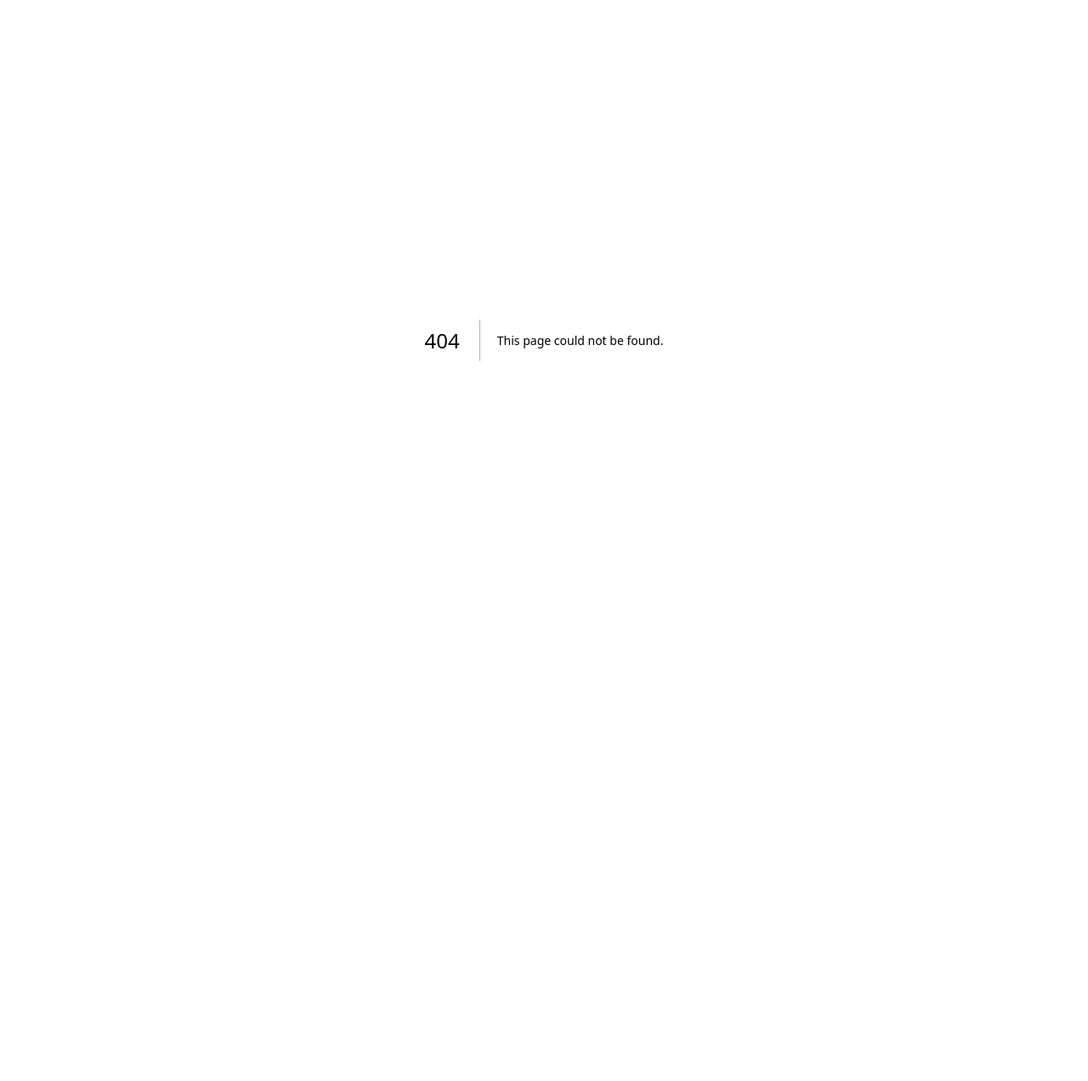
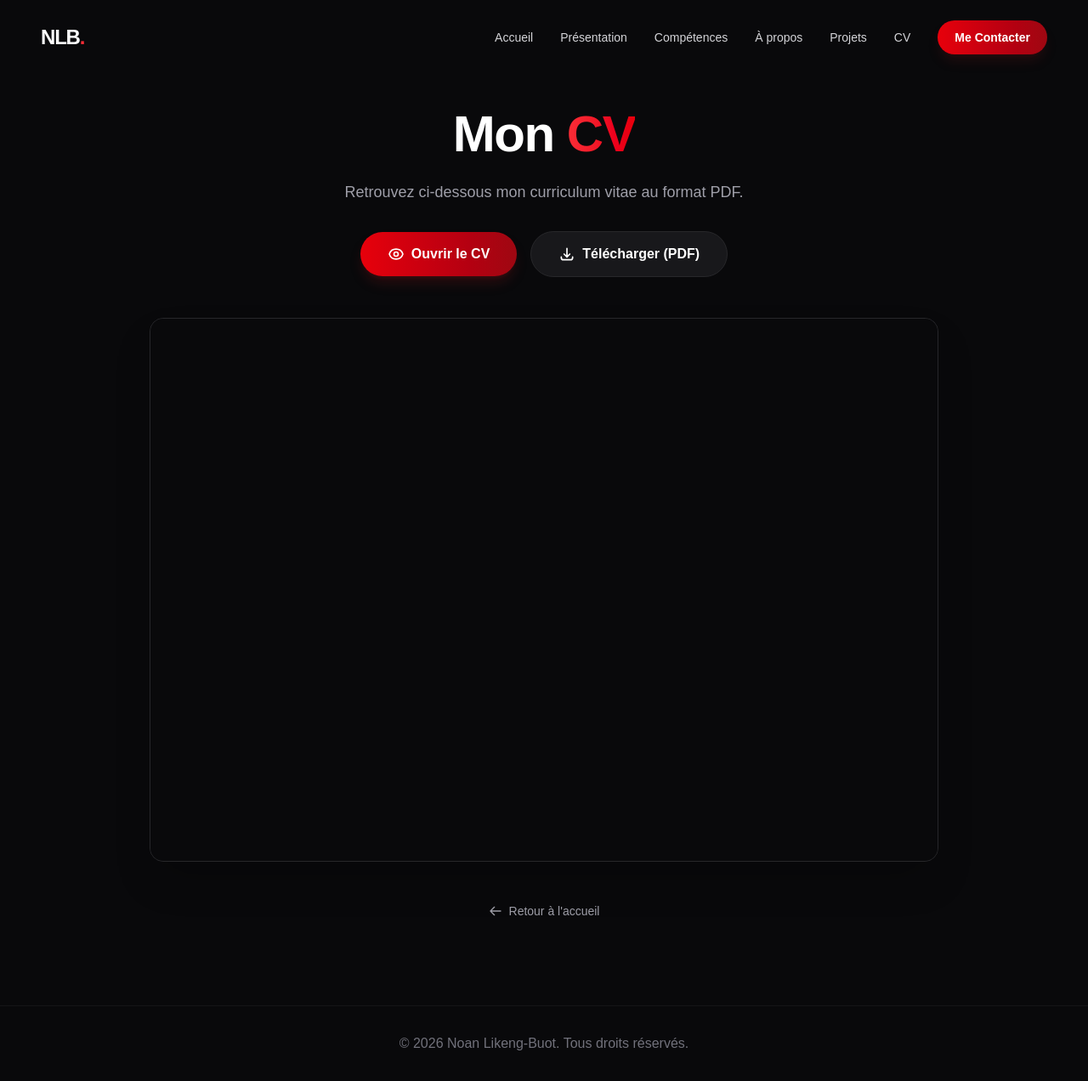
Before and after one commit to notyx/portfoliocv, a Next.js app: page /cv in a window 1280 px wide. Before the commit this address had no page. Shown: the whole page at 85% size. Before the commit the page ends 800 px from the top, so only its background shows below. Built offline with nearby package versions, Linux system fonts and the light colour scheme.

Commit message:
Ajout d'un nouveau projet

```diff
--- /dev/null
+++ b/app/cv/page.tsx
@@ -0,0 +1,69 @@
+import Navbar from "../../components/Navbar";
+import Link from "next/link";
+import { Metadata } from "next";
+
+export const metadata: Metadata = {
+  title: "Mon CV | Noan Likeng-Buot",
+  description: "Consultez et téléchargez mon Curriculum Vitae.",
+};
+
+export default function CVPage() {
+  return (
+    <>
+      <Navbar />
+
+      <main className="min-h-screen bg-zinc-950 pt-32 pb-24 selection:bg-red-600 selection:text-white flex flex-col items-center">
+        <div className="container mx-auto px-6 md:px-12 w-full max-w-5xl">
+          <div className="mb-12 text-center">
+            <h1 className="text-4xl md:text-6xl font-bold text-white mb-6 tracking-tight">
+              Mon <span className="text-transparent bg-clip-text bg-gradient-to-r from-red-500 to-red-600">CV</span>
+            </h1>
+            <p className="text-lg text-zinc-400 max-w-2xl mx-auto mb-8">
+              Retrouvez ci-dessous mon curriculum vitae au format PDF.
+            </p>
+
+            <div className="flex flex-col sm:flex-row items-center justify-center gap-4">
+              <a
+                href="/NOAN LIKENG-BUOT (2).pdf"
+                target="_blank"
+                rel="noopener noreferrer"
+                className="px-8 py-3.5 rounded-full text-base font-semibold bg-gradient-to-r from-red-600 to-red-800 text-white shadow-lg shadow-red-900/30 hover:shadow-red-900/50 hover:-translate-y-1 transition-all duration-300 flex items-center gap-2"
+              >
+                <svg className="w-5 h-5" fill="none" stroke="currentColor" viewBox="0 0 24 24" xmlns="http://www.w3.org/2000/svg"><path strokeLinecap="round" strokeLinejoin="round" strokeWidth={2} d="M15 12a3 3 0 11-6 0 3 3 0 016 0z" /><path strokeLinecap="round" strokeLinejoin="round" strokeWidth={2} d="M2.458 12C3.732 7.943 7.523 5 12 5c4.478 0 8.268 2.943 9.542 7-1.274 4.057-5.064 7-9.542 7-4.477 0-8.268-2.943-9.542-7z" /></svg>
+                Ouvrir le CV
+              </a>
+              <a
+                href="/NOAN LIKENG-BUOT (2).pdf"
+                download
+                className="px-8 py-3.5 rounded-full text-base font-semibold bg-zinc-900 border border-zinc-800 text-white hover:bg-zinc-800 hover:border-zinc-700 hover:-translate-y-1 transition-all duration-300 flex items-center gap-2"
+              >
+                <svg className="w-5 h-5" fill="none" stroke="currentColor" viewBox="0 0 24 24" xmlns="http://www.w3.org/2000/svg"><path strokeLinecap="round" strokeLinejoin="round" strokeWidth={2} d="M4 16v1a3 3 0 003 3h10a3 3 0 003-3v-1m-4-4l-4 4m0 0l-4-4m4 4V4" /></svg>
+                Télécharger (PDF)
+              </a>
+            </div>
+          </div>
+
+          {/* PDF Viewer */}
+          <div className="w-full h-[80vh] bg-zinc-900 border border-zinc-800 rounded-2xl overflow-hidden shadow-2xl relative mb-12">
+            <iframe
+              src="/NOAN LIKENG-BUOT (2).pdf#toolbar=0"
+              className="w-full h-full border-0"
+              title="CV Noan Likeng-Buot"
+            />
+          </div>
+
+          <div className="text-center">
+            <Link href="/" className="inline-flex items-center text-sm font-medium text-zinc-400 hover:text-red-500 transition-colors group">
+              <svg className="w-4 h-4 mr-2 transform group-hover:-translate-x-1 transition-transform" fill="none" stroke="currentColor" viewBox="0 0 24 24" xmlns="http://www.w3.org/2000/svg"><path strokeLinecap="round" strokeLinejoin="round" strokeWidth={2} d="M10 19l-7-7m0 0l7-7m-7 7h18" /></svg>
+              Retour à l'accueil
+            </Link>
+          </div>
+        </div>
+      </main>
+
+      <footer className="py-8 text-center text-zinc-500 border-t border-white/5 bg-zinc-950">
+        <p>© {new Date().getFullYear()} Noan Likeng-Buot. Tous droits réservés.</p>
+      </footer>
+    </>
+  );
+}
--- a/components/Hero.tsx
+++ b/components/Hero.tsx
@@ -1,4 +1,5 @@
 import Link from "next/link";
+import Image from "next/image";
 
 export default function Hero() {
   return (
@@ -40,14 +41,17 @@ export default function Hero() {
         </div>
 
         <div className="relative flex justify-center items-center h-[400px] lg:h-[600px] w-full hidden md:flex">
-          {/* Abstract representation since we don't have the photo directly */}
-          <div className="relative w-72 h-72 md:w-96 md:h-96 rounded-full border-4 border-red-900/30 flex items-center justify-center overflow-hidden shrink-0">
-             <div className="absolute inset-0 bg-gradient-to-br from-red-950/40 to-black/80"></div>
-             <div className="w-[85%] h-[85%] rounded-full border border-red-500/20 bg-zinc-900/50 flex items-center justify-center backdrop-blur-sm z-10">
-               <span className="text-6xl font-black text-red-500/20 tracking-tighter">NLB</span>
-             </div>
+          <div className="relative w-72 h-72 md:w-96 md:h-96 rounded-full border-4 border-red-900/30 flex items-center justify-center overflow-hidden shrink-0 group shadow-2xl shadow-red-900/20">
+             <div className="absolute inset-0 bg-gradient-to-br from-red-950/40 to-black/80 z-0 group-hover:opacity-0 transition-opacity duration-500"></div>
+             <Image
+               src="/profile.jpg"
+               alt="Noan Likeng-Buot"
+               fill
+               className="object-cover z-10"
+               priority
+             />
              {/* Decorative rings */}
-             <div className="absolute w-[120%] h-[120%] rounded-full border border-red-500/10 border-dashed animate-[spin_20s_linear_infinite]"></div>
+             <div className="absolute w-[120%] h-[120%] rounded-full border border-red-500/10 border-dashed animate-[spin_20s_linear_infinite] z-20 pointer-events-none"></div>
           </div>
         </div>
       </div>
--- a/components/Navbar.tsx
+++ b/components/Navbar.tsx
@@ -9,6 +9,7 @@ const navLinks = [
   { name: "Compétences", href: "/#skills" },
   { name: "À propos", href: "/#about" },
   { name: "Projets", href: "/#projects" },
+  { name: "CV", href: "/cv" },
 ];
 
 export default function Navbar() {
```
Also changed, not shown: public/profile.jpg.jpg (added).
